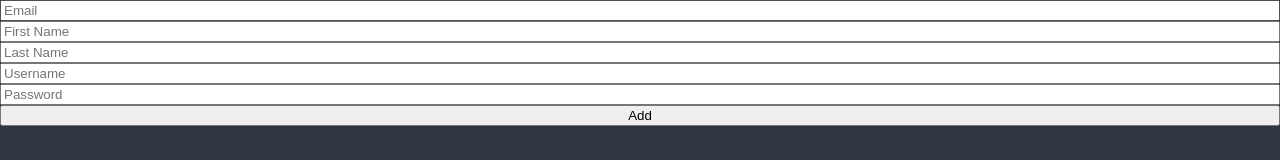
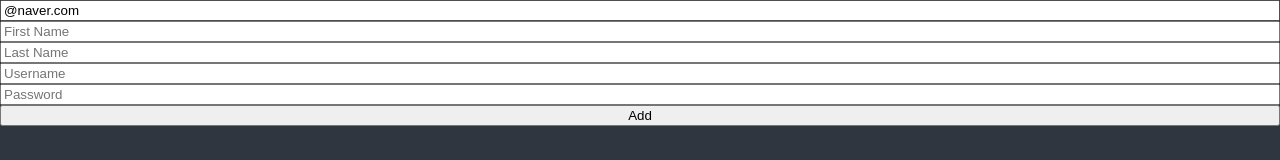
Before and after one commit to mijinB/recoil_todo_list, a React (Create React App) app: page / in a window 1280 px wide. Shown: the top 160 px of the page. Built offline with nearby package versions, Linux system fonts and the light colour scheme.

Commit message:
useForm의 formState(에러) UI 표출, 이메일 조건추가

```diff
--- a/src/ToDoList.tsx
+++ b/src/ToDoList.tsx
@@ -41,8 +41,29 @@
     );
 } */
 
+interface IForm {
+    errors: {
+        email: {
+            message: string;
+        };
+    };
+    email: string;
+    firstName: string;
+    lastName: string;
+    username: string;
+    password: string;
+}
+
 function ToDoList() {
-    const { register, handleSubmit, formState } = useForm();
+    const {
+        register,
+        handleSubmit,
+        formState: { errors },
+    } = useForm<IForm>({
+        defaultValues: {
+            email: "@naver.com",
+        },
+    });
 
     /**@function onValid
      * 1. submit의 data를 받아 출력
@@ -50,19 +71,36 @@
     const onValid = (data: any) => {
         console.log(data);
     };
-    console.log(formState.errors);
+    console.log(errors);
 
     return (
         <div>
             <form style={{ display: "flex", flexDirection: "column" }} onSubmit={handleSubmit(onValid)}>
-                <input {...register("email", { required: true })} placeholder="Email" />
-                <input {...register("firstName", { required: true })} placeholder="First Name" />
-                <input {...register("lastName", { required: true })} placeholder="Last Name" />
-                <input {...register("username", { required: true, minLength: 10 })} placeholder="Username" />
+                <input
+                    {...register("email", {
+                        required: "Email is required",
+                        pattern: {
+                            value: /^[A-Za-z0-9._%+-]+@naver.com$/,
+                            message: "Only naver.com emails allowed",
+                        },
+                    })}
+                    placeholder="Email"
+                />
+                <span>{errors?.email?.message}</span>
+                <input {...register("firstName", { required: "firstName is required" })} placeholder="First Name" />
+                <span>{errors?.firstName?.message}</span>
+                <input {...register("lastName", { required: "lastName is required" })} placeholder="Last Name" />
+                <span>{errors?.lastName?.message}</span>
+                <input
+                    {...register("username", { required: "username is required", minLength: 10 })}
+                    placeholder="Username"
+                />
+                <span>{errors?.username?.message}</span>
                 <input
                     {...register("password", { required: "Password is required", minLength: 5 })}
                     placeholder="Password"
                 />
+                <span>{errors?.password?.message}</span>
                 <button>Add</button>
             </form>
         </div>
```
